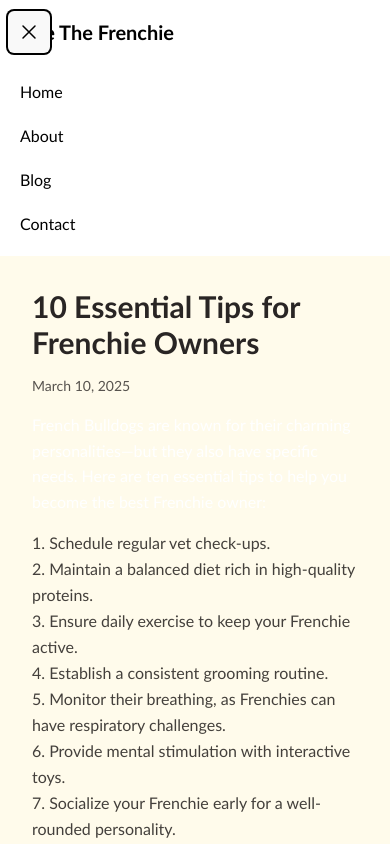
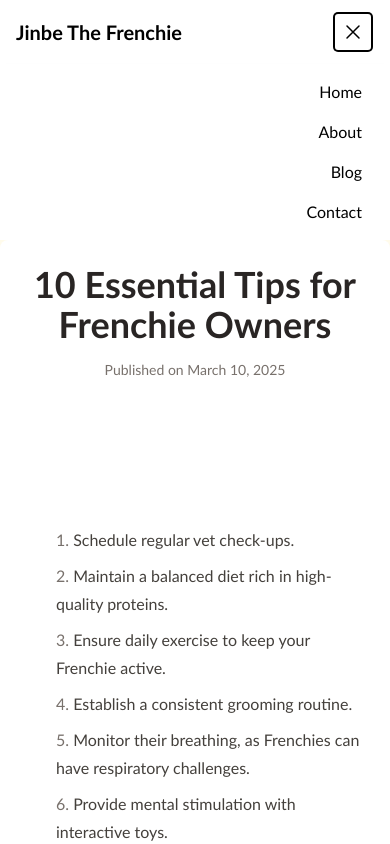
Before and after one commit to tran-matt/jinbethefrenchie, a React (Vite) app: page /blog/1 in a window 390 px wide. Both pictures are taken after a click on the button "Open main menu". Shown: the top 844 px of the page. Built offline with nearby package versions, Linux system fonts and the light colour scheme.

Commit message:
fixed menu

```diff
--- a/src/components/Navbar.jsx
+++ b/src/components/Navbar.jsx
@@ -1,13 +1,13 @@
-import React from 'react';
-import { Disclosure } from '@headlessui/react';
-import { Bars3Icon, XMarkIcon } from '@heroicons/react/24/outline';
-import { Link } from 'react-router-dom';
+import React from "react";
+import { Disclosure } from "@headlessui/react";
+import { Bars3Icon, XMarkIcon } from "@heroicons/react/24/outline";
+import { Link } from "react-router-dom";
 
 const navigation = [
-  { name: 'Home', to: '/' },
-  { name: 'About', to: '/about' },
-  { name: 'Blog', to: '/blog' },      // Added Blog link
-  { name: 'Contact', to: '/contact' },
+  { name: "Home", to: "/" },
+  { name: "About", to: "/about" },
+  { name: "Blog", to: "/blog" },
+  { name: "Contact", to: "/contact" },
 ];
 
 const Navbar = () => {
@@ -15,11 +15,18 @@ const Navbar = () => {
     <Disclosure as="nav" className="bg-white shadow">
       {({ open }) => (
         <>
-          <div className="mx-auto max-w-7xl px-2 sm:px-6 lg:px-8">
-            <div className="relative flex h-16 items-center justify-between">
+          <div className="mx-auto max-w-7xl px-4 sm:px-6 lg:px-8">
+            <div className="flex justify-between h-16">
+              {/* Logo */}
+              <div className="flex-shrink-0 flex items-center">
+                <Link to="/" className="text-black font-bold text-xl">
+                  Jinbe The Frenchie
+                </Link>
+              </div>
+
               {/* Mobile menu button */}
-              <div className="absolute inset-y-0 left-0 flex items-center sm:hidden">
-                <Disclosure.Button className="inline-flex items-center justify-center rounded-md p-2 text-black hover:bg-gray-100 focus:outline-none focus:ring-2 focus:ring-black">
+              <div className="sm:hidden flex items-center">
+                <Disclosure.Button className="inline-flex items-center justify-center rounded-md p-2 bg-white text-black hover:bg-gray-100 focus:outline-none focus:ring-2 focus:ring-inset focus:ring-black">
                   <span className="sr-only">Open main menu</span>
                   {open ? (
                     <XMarkIcon className="block h-6 w-6" aria-hidden="true" />
@@ -29,16 +36,8 @@ const Navbar = () => {
                 </Disclosure.Button>
               </div>
 
-              <div className="flex flex-1 items-center justify-between">
-                {/* Left: Logo */}
-                <div className="flex flex-shrink-0 items-center">
-                  <Link to="/" className="text-black font-bold text-xl">
-                    Jinbe The Frenchie
-                  </Link>
-                </div>
-                {/* Right: Navigation Links (visible on desktop) */}
-                <div className="hidden sm:block">
-                  <div className="flex space-x-4">
+              {/* Desktop Navigation */}
+              <div className="hidden sm:flex sm:items-center sm:space-x-4">
                 {navigation.map((item) => (
                   <Link
                     key={item.name}
@@ -51,12 +50,10 @@ const Navbar = () => {
               </div>
             </div>
           </div>
-            </div>
-          </div>
 
           {/* Mobile menu panel */}
           <Disclosure.Panel className="sm:hidden">
-            <div className="space-y-1 px-2 pt-2 pb-3">
+            <div className="flex flex-col items-end bg-white py-2 px-4 shadow-md">
               {navigation.map((item) => (
                 <Disclosure.Button
                   key={item.name}
--- a/src/index.css
+++ b/src/index.css
@@ -8,8 +8,7 @@
   font-weight: 400;
 
   color-scheme: light dark;
-  color: rgba(255, 255, 255, 0.87);
-  background-color: #242424;
+  background-color: #f8f9fa;
 
   font-synthesis: none;
   text-rendering: optimizeLegibility;
--- a/src/pages/Blog.jsx
+++ b/src/pages/Blog.jsx
@@ -41,7 +41,7 @@ const Blog = () => {
               key={post.id}
               className="bg-white p-6 rounded-lg shadow hover:shadow-lg transition-shadow duration-300"
             >
-              <h2 className="text-xl font-semibold mb-2 text-stone-800">
+              <h2 className="text-xl font-semibold mb-2 text-gray-800">
                 {post.title}
               </h2>
               <p className="text-stone-600 text-sm mb-4">{post.date}</p>
--- a/src/pages/BlogPost.jsx
+++ b/src/pages/BlogPost.jsx
@@ -11,13 +11,13 @@ const BlogPost = () => {
       title: "10 Essential Tips for Frenchie Owners",
       date: "March 10, 2025",
       content: (
-        <div>
-          <p className="mb-4">
+        <div className="prose prose-stone">
+          <p>
             French Bulldogs are known for their charming personalities—but they
             also have specific needs. Here are ten essential tips to help you
             become the best Frenchie owner:
           </p>
-          <ol className="list-decimal list-inside mb-4">
+          <ol className="list-decimal list-inside">
             <li>Schedule regular vet check-ups.</li>
             <li>Maintain a balanced diet rich in high-quality proteins.</li>
             <li>Ensure daily exercise to keep your Frenchie active.</li>
@@ -41,13 +41,13 @@ const BlogPost = () => {
       title: "Creating the Perfect Diet for Your Frenchie",
       date: "February 25, 2025",
       content: (
-        <div>
-          <p className="mb-4">
+        <div className="prose prose-stone">
+          <p>
             A well-planned diet is crucial for your French Bulldog’s overall
             well-being. This guide covers everything from selecting quality
             ingredients to establishing proper portion sizes.
           </p>
-          <ul className="list-disc list-inside mb-4">
+          <ul className="list-disc list-inside">
             <li>Consult your veterinarian for personalized dietary advice.</li>
             <li>Avoid fillers and artificial additives in commercial foods.</li>
             <li>Focus on lean proteins, fresh vegetables, and healthy fats.</li>
@@ -66,22 +66,22 @@ const BlogPost = () => {
       title: "Grooming and Care: A Comprehensive Guide",
       date: "February 15, 2025",
       content: (
-        <div>
-          <p className="mb-4">
+        <div className="prose prose-stone">
+          <p>
             Grooming your French Bulldog is not just about looking good—it’s a key
             part of maintaining their overall health. This comprehensive guide
             walks you through daily, weekly, and monthly grooming routines.
           </p>
-          <h4 className="font-semibold mb-2">Daily Care</h4>
-          <p className="mb-4">
+          <h4>Daily Care</h4>
+          <p>
             Brush your Frenchie daily to remove loose hair and distribute natural oils.
           </p>
-          <h4 className="font-semibold mb-2">Weekly Routine</h4>
-          <ul className="list-disc list-inside mb-4">
+          <h4>Weekly Routine</h4>
+          <ul className="list-disc list-inside">
             <li>Clean their ears and check for signs of infection.</li>
             <li>Trim nails as needed or schedule a professional grooming session.</li>
           </ul>
-          <h4 className="font-semibold mb-2">Monthly Maintenance</h4>
+          <h4>Monthly Maintenance</h4>
           <p>
             Bathe your Frenchie with a gentle shampoo and ensure they are dried thoroughly to prevent skin issues.
           </p>
@@ -92,15 +92,27 @@ const BlogPost = () => {
     blogPost = {
       title: "Blog Post Not Found",
       date: "",
-      content: "We couldn't find the blog post you're looking for.",
+      content: (
+        <p className="text-gray-700">
+          We couldn't find the blog post you're looking for.
+        </p>
+      ),
     };
   }
 
   return (
-    <div className="container mx-auto p-8 bg-amber-50 min-h-screen">
-      <h1 className="text-3xl font-bold mb-4 text-stone-800">{blogPost.title}</h1>
-      <p className="text-stone-600 text-sm mb-4">{blogPost.date}</p>
-      <div className="text-stone-700 leading-relaxed">{blogPost.content}</div>
+    <div className="flex justify-center items-center min-h-screen bg-amber-50">
+      <div className="bg-white shadow-lg rounded-lg p-6 md:p-10 w-full max-w-4xl">
+        <h1 className="text-4xl font-bold text-stone-800 mb-4 text-center">
+          {blogPost.title}
+        </h1>
+        {blogPost.date && (
+          <p className="text-stone-500 text-center text-sm mb-6">
+            Published on {blogPost.date}
+          </p>
+        )}
+        <div className="text-gray-700 leading-relaxed">{blogPost.content}</div>
+      </div>
     </div>
   );
 };
```
Lines whose indentation alone changed are shown as unchanged.
